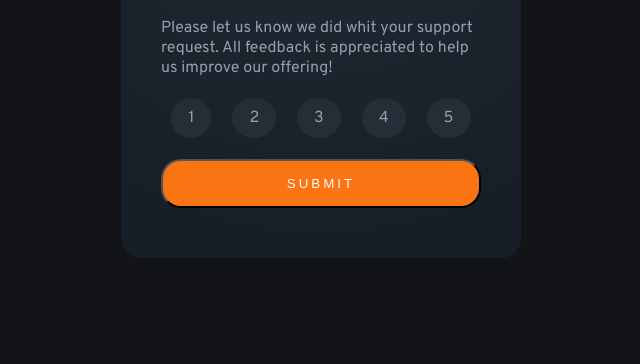
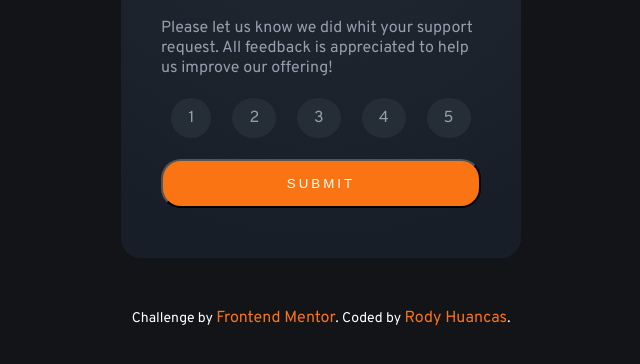
Before and after one commit to rody-huancas/interactive-rating-component-main, a plain HTML site: page index.html in a window 1280 px wide. Shown: the part 342-706 px from the top of the page, without its empty margins (319-959 px from the left). Drawn offline with nearby package versions, Linux system fonts and the light colour scheme.

Commit message:
attribution

```diff
--- a/css/styles.css
+++ b/css/styles.css
@@ -139,6 +139,20 @@ body {
   color: var(--light-grey);
 }
 
+/*********attribution*********/
+.attribution {
+  text-align: center;
+  margin-top: -150px;
+  color: var(--white);
+  font-size: 14px;
+}
+
+.attribution a {
+  text-decoration: none;
+  color: var(--orange);
+  font-size: 16px;
+}
+
 /*********active*********/
 .active {
   display: none;
--- a/index.html
+++ b/index.html
@@ -56,11 +56,13 @@
       </div>
     </div>
 
-    <div class="attribution" style="display: none">
+    <div class="attribution">
       Challenge by
       <a href="https://www.frontendmentor.io?ref=challenge" target="_blank"
         >Frontend Mentor</a
-      >. Coded by <a href="#">Your Name Here</a>.
+      >. Coded by
+      <a href="https://github.com/rody-huancas" target="_blank">Rody Huancas</a
+      >.
     </div>
 
     <script src="js/app.js"></script>
```
